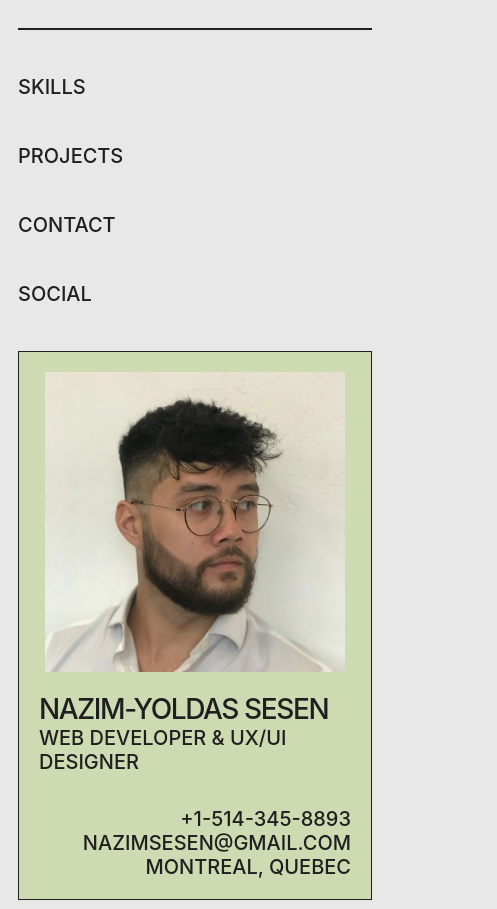
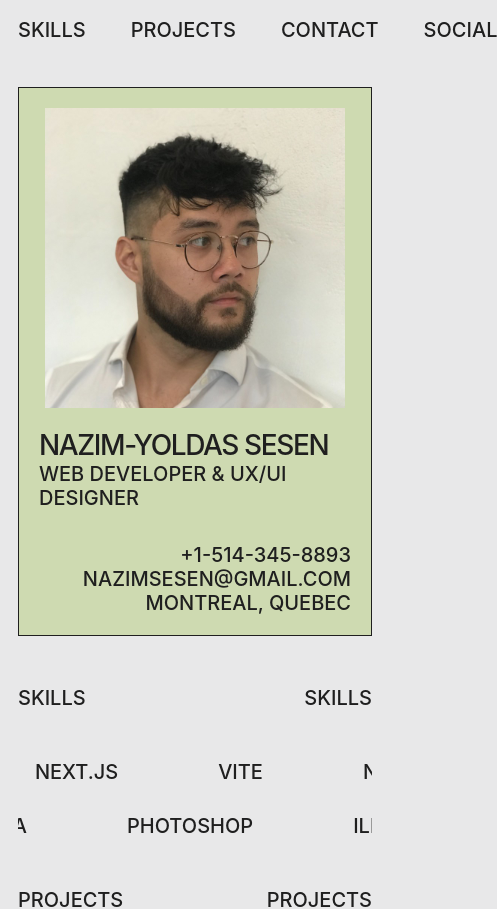
Before and after one commit to maisoncastro/maisoncastro.github.io, a React (Vite) app: page / in a window 390 px wide. Shown: the top 909 px of the page, 497 px wide, since content can reach past the window. Built offline with nearby package versions, Linux system fonts and the light colour scheme.

Commit message:
Removed Line at the top

```diff
--- a/src/components/NavBar.tsx
+++ b/src/components/NavBar.tsx
@@ -7,7 +7,7 @@ type NavBarProps = {
 export const NavBar = ({ scrollToSection }: NavBarProps) => {
   return (
     <>
-      <hr />
+      {/* <hr /> */}
       <div className="nav-bar">
         <Link to="#skills" onClick={() => scrollToSection("skills")}>
           Skills
--- a/src/index.css
+++ b/src/index.css
@@ -71,7 +71,7 @@ hr {
   color: var(--font-primary-color);
   gap: 45px;
   margin-bottom: 45px;
-  margin-top: 45px;
+  /* margin-top: 45px; */
 }
 
 .header {
@@ -111,7 +111,7 @@ hr {
 }
 
 .title {
-  font-size: 70px;
+  font-size: clamp(70px, 5vw, 185px);
   letter-spacing: -0.05em;
 }
 
@@ -266,10 +266,6 @@ hr {
     font-size: 20px;
   }
 
-  .nav-bar {
-    flex-direction: column;
-  }
-
   .header {
     flex-direction: column;
     align-items: center;
@@ -334,9 +330,9 @@ hr {
     max-width: none;
   }
 
-  .title {
-    font-size: 120px;
-  }
+  /* .title {
+    font-size: 185px;
+  } */
 }
 
 /* Lenis */
```
